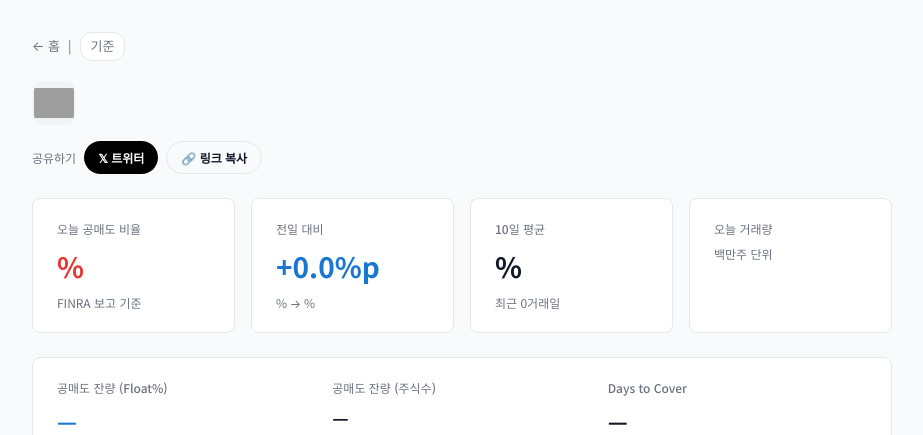
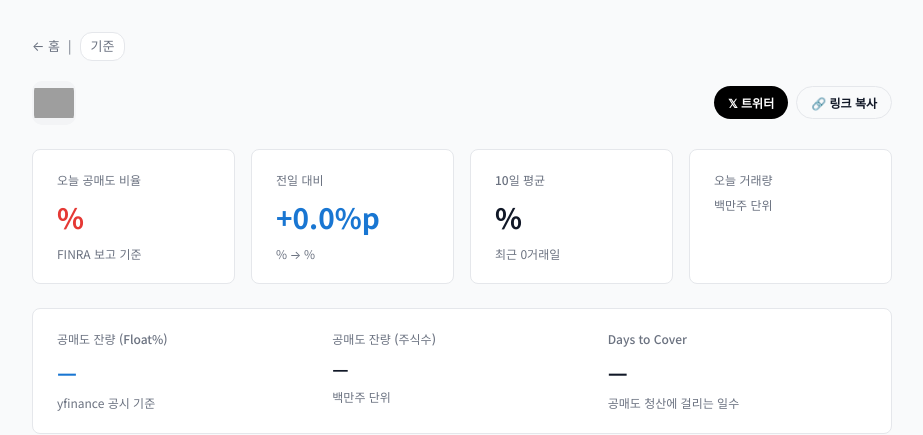
Before and after one commit to kimtyhaha/shortscan, a Python web app: template site/templates/stock.html in a window 1280 px wide. Shown: the part 56-491 px from the top of the page, without its empty margins (178-1101 px from the left). Run offline with Jinja, Linux system fonts and the light colour scheme; the template is opened without the code that fills it, so the values that code supplies are empty; some libraries are stand-ins or nearby versions; grey boxes are pictures that could not be loaded.

Commit message:
feat: align share buttons to right side of stock header row
Co-Authored-By: Claude Sonnet 4.6 <noreply@anthropic.com>

```diff
--- a/site/templates/stock.html
+++ b/site/templates/stock.html
@@ -51,7 +51,8 @@
     <span class="date-badge">{{ trade_date }} 기준</span>
   </div>
 
-  <div style="margin-bottom:8px;display:flex;align-items:center;gap:14px">
+  <div style="margin-bottom:24px;display:flex;align-items:center;gap:14px;justify-content:space-between;flex-wrap:wrap">
+    <div style="display:flex;align-items:center;gap:14px">
       <img src="https://assets.parqet.com/logos/symbol/{{ symbol }}"
            alt="{{ symbol }}" width="44" height="44"
            style="border-radius:10px;object-fit:contain;background:#f3f4f6;padding:2px;flex-shrink:0"
@@ -61,14 +62,11 @@
         <div style="font-size:14px;color:var(--gray);margin-top:2px">{{ symbol }}</div>
       </div>
     </div>
-
     <!-- 공유 버튼 -->
-  <div class="share-bar" style="margin-bottom:24px">
-    <span style="font-size:12px;color:var(--gray);font-weight:500">공유하기</span>
-    <a class="share-btn twitter" id="btn-twitter" href="#" target="_blank" rel="noopener">
-      𝕏 트위터
-    </a>
+    <div class="share-bar" style="margin:0">
+      <a class="share-btn twitter" id="btn-twitter" href="#" target="_blank" rel="noopener">𝕏 트위터</a>
       <button class="share-btn copy" onclick="copyLink()">🔗 링크 복사</button>
+    </div>
   </div>
 
   <!-- 지표 카드 4개 -->
```
Lines whose indentation alone changed are shown as unchanged.
